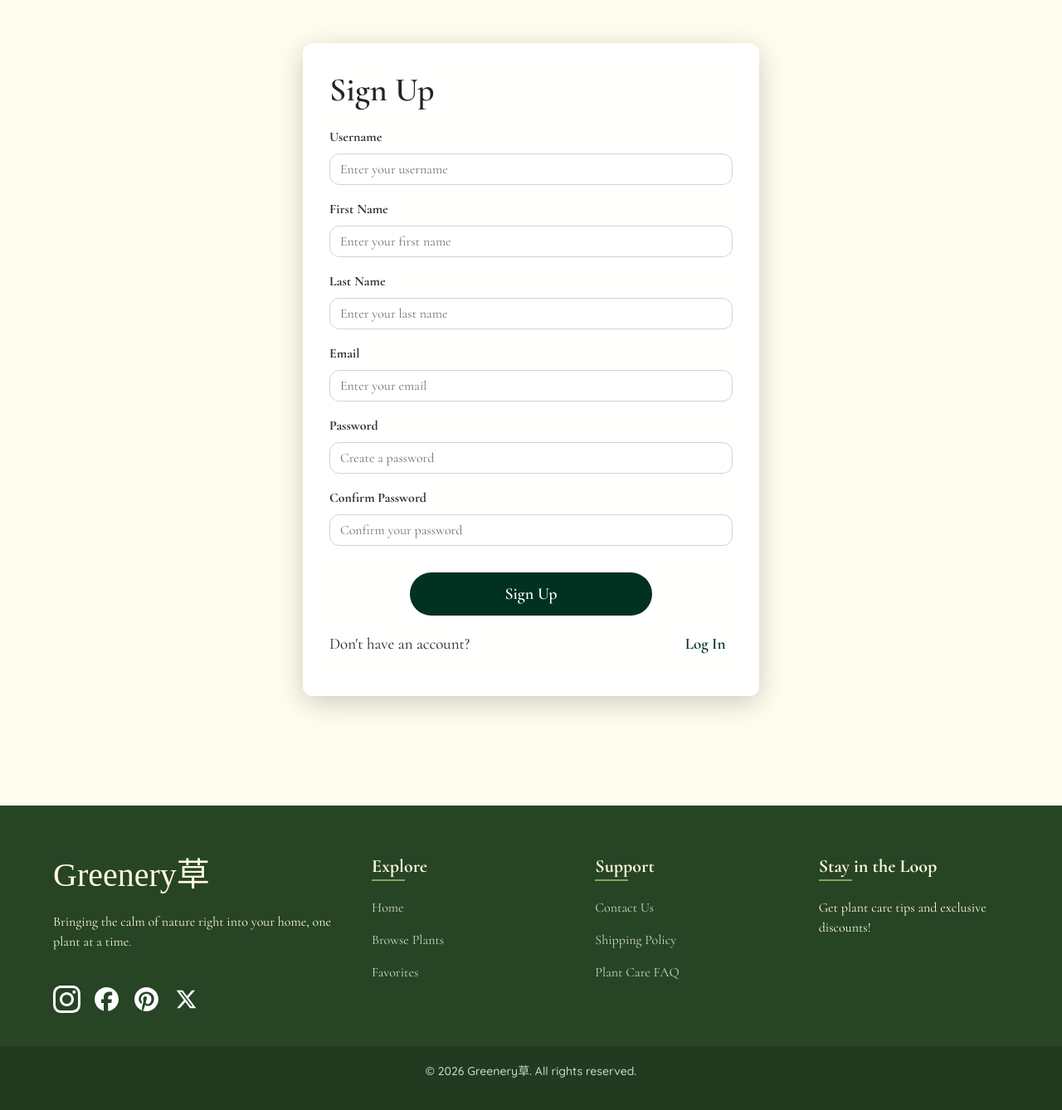
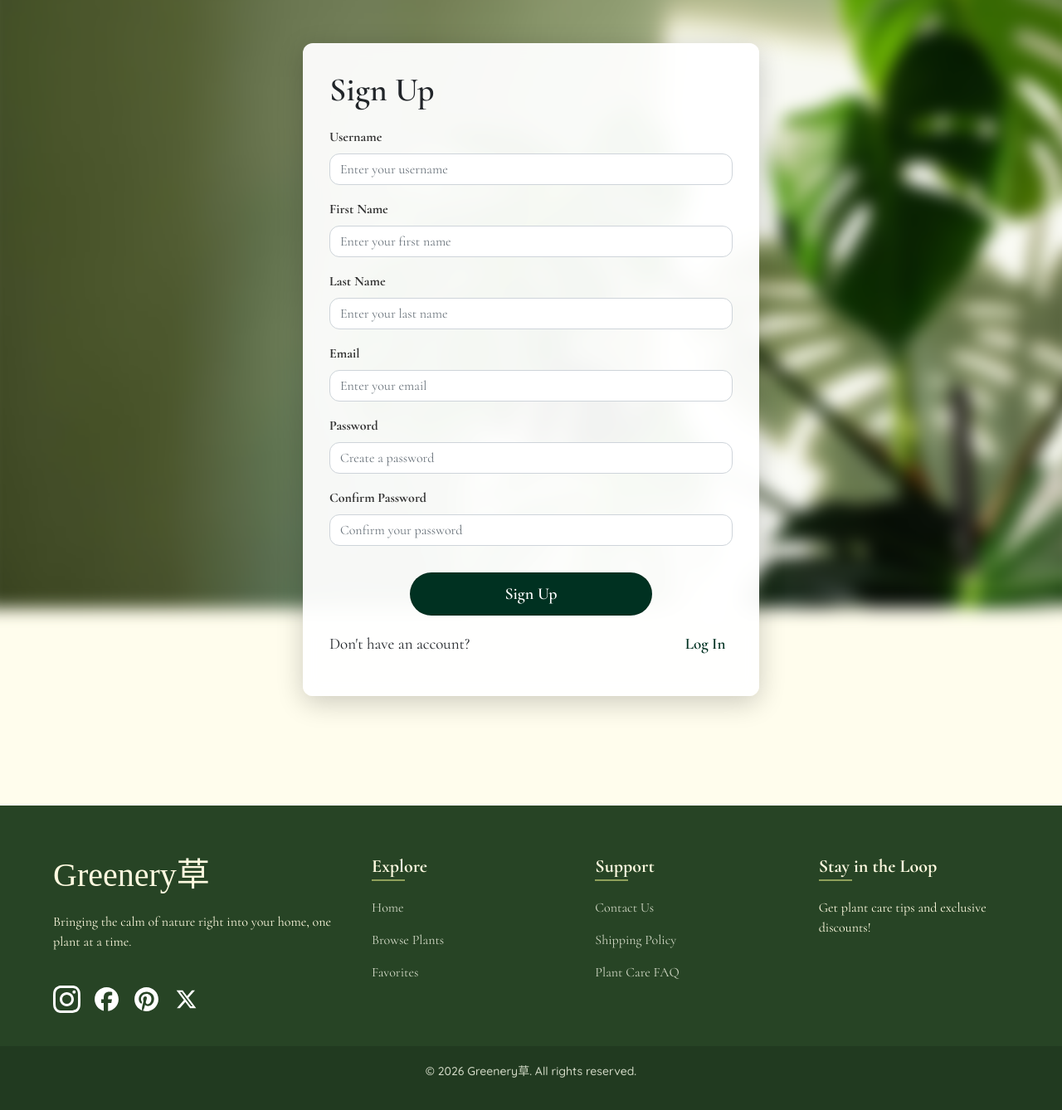
Before and after one commit to Greeneery/my-rep, a Flask app: page /sign-up-page in a window 1280 px wide. Shown: the part 87-1425 px from the top of the page at 83% size. Run offline with Flask 3, Linux system fonts and the light colour scheme; parts of the project's set-up code (start-up, migrations or seed data) failed here and were passed over; some web fonts are replaced.

Commit message:
Extra Update: fix some bugs and add new discount codes

```diff
--- a/create_tables.sql
+++ b/create_tables.sql
@@ -83,7 +83,7 @@ CREATE TABLE IF NOT EXISTS Order_Items (
     FOREIGN KEY (plantID) REFERENCES Plants(plantID)
 );
 
---(LOL WE ARE NOT EVEN USING THIS ONE)
+
 CREATE TABLE IF NOT EXISTS Contact_Submissions (
     submissionID INT AUTO_INCREMENT PRIMARY KEY,
     name VARCHAR(100),
--- a/static/css/signup.css
+++ b/static/css/signup.css
@@ -1,3 +1,26 @@
+body {
+    margin: 0;
+    padding: 0;
+    min-height: 100vh;
+    position: relative;
+    z-index: 1;
+}
+
+body::before {
+    content: "";
+    position: fixed;
+    top: -20px;
+    left: -20px;
+    right: -20px;
+    bottom: -20px;
+    background-image: url('../images/homeBG.jpg');
+    background-size: cover;
+    background-position: center;
+    filter: blur(10px);
+    z-index: -1;
+}
+
+
 .signup-block {
     min-height: calc(100vh - 200px);
     display: flex;
--- a/website/views.py
+++ b/website/views.py
@@ -12,7 +12,7 @@ from decimal import Decimal
 views = Blueprint('views', __name__, template_folder="template")
 
 VALID_CODE = {
-    'FREETHEDEV': 0.2, 'SUS404': 10.00 , 'WELCOME10': 0.1
+    'FREETHEDEV': 0.2, 'SUS404': 10.00 , 'WELCOME10': 0.1, 'TOLOVERUPEAK': 0.99, 'FREEGIOVANNI': 0.5
 }
 
 @views.route('/')
```
Also changed, not shown: static/css/cart.css (+5 -5 lines), static/css/login.css (+22 -0 lines).
